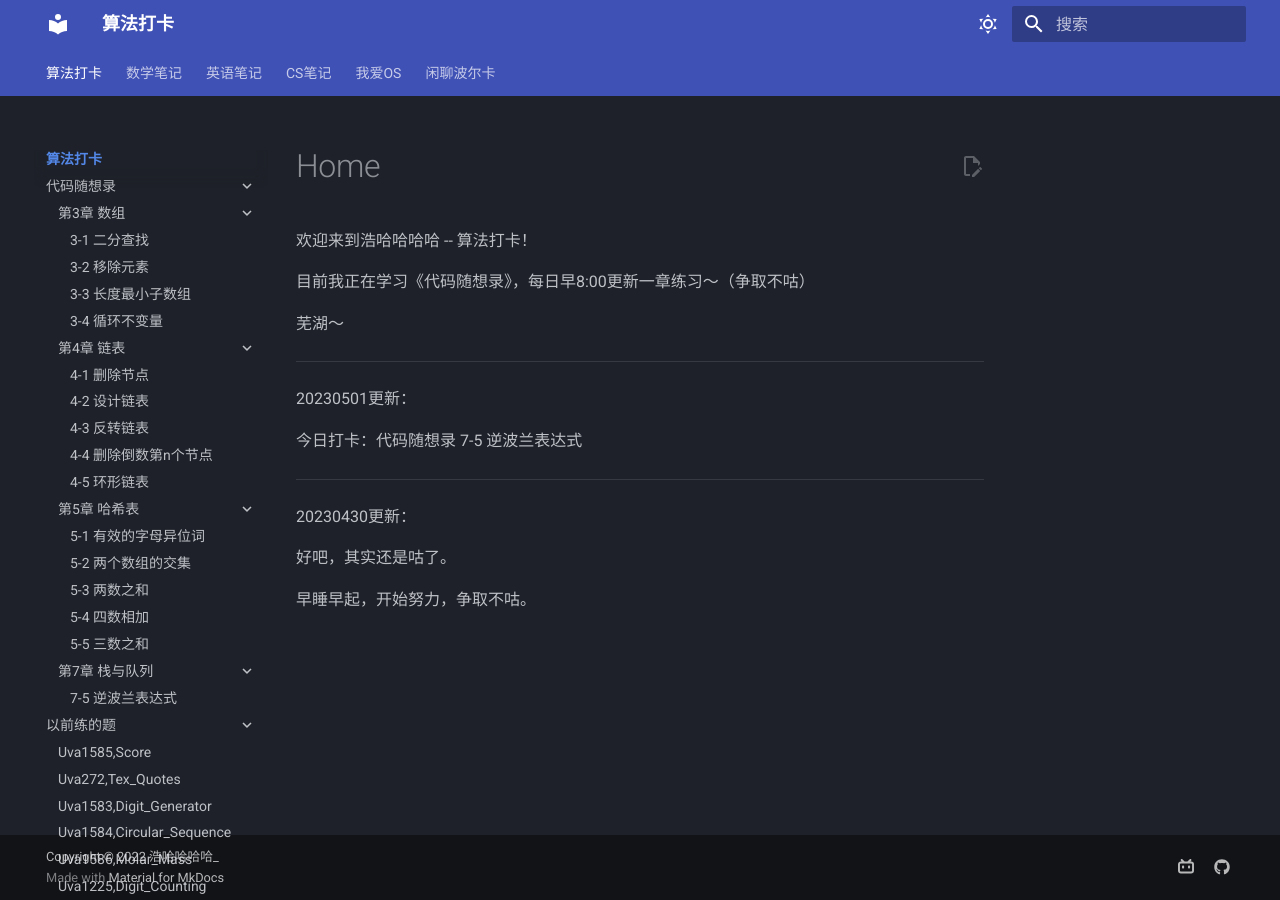
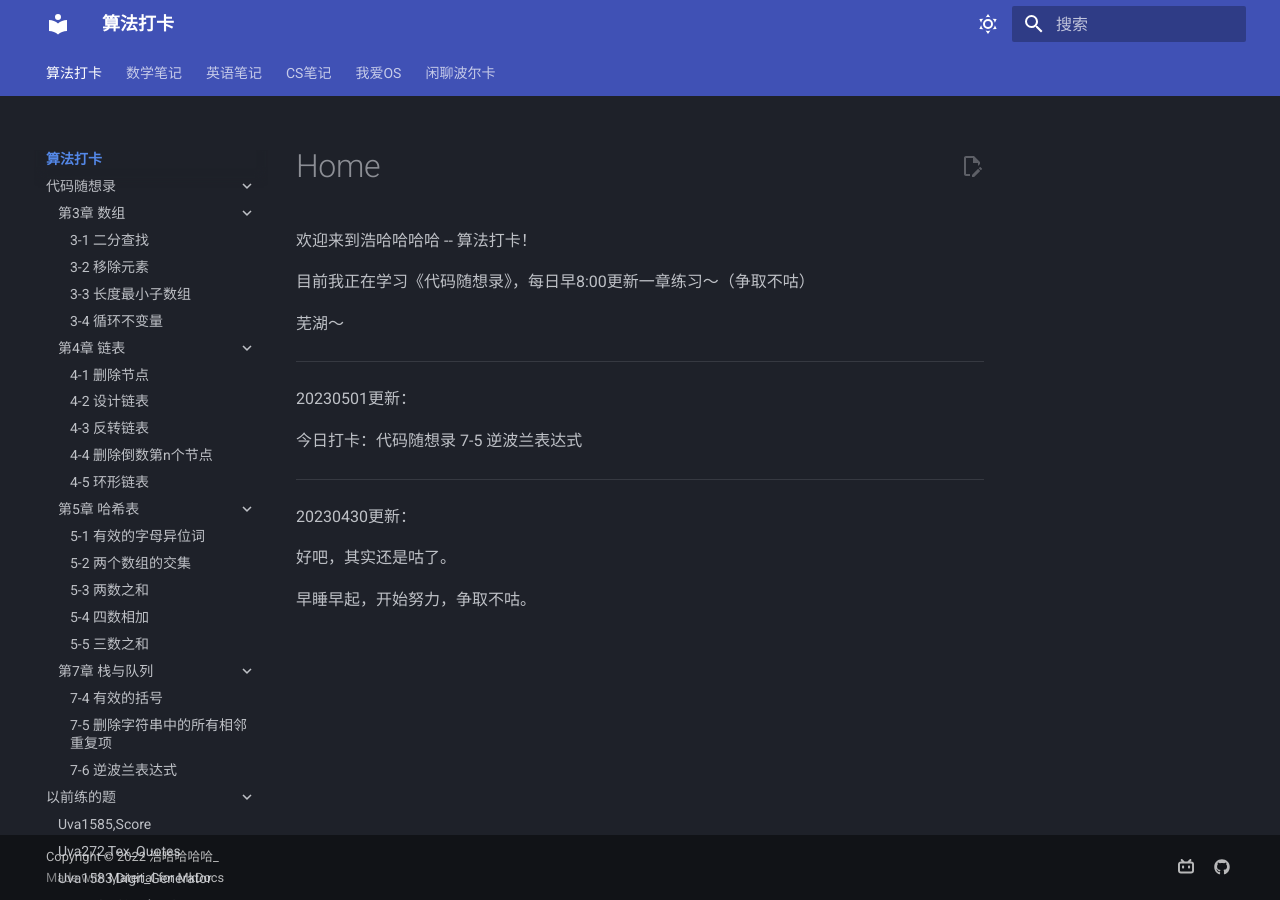
Before and after one commit to Haohahahaha/alg, an MkDocs documentation site: the page built from docs/index.md, in a window 1280 px wide. Built offline with MkDocs 1.6.1 and Material for MkDocs 9.7.7, drawn with Linux system fonts in a browser that asks for light colours.

Commit message:
2023-05-07_08:00:36 update

```diff
--- a/mkdocs.yml
+++ b/mkdocs.yml
@@ -55,7 +55,9 @@ nav:
         - 5-4 四数相加: CodeThinker/5/2022-11-23_5-4.md
         - 5-5 三数之和: CodeThinker/5/2022-11-24_5-5.md
       - 第7章 栈与队列:
-        - 7-5 逆波兰表达式: CodeThinker/7/2023-05-01_7-5.md
+        - 7-4 有效的括号: CodeThinker/7/2023-05-05_7-4.md
+        - 7-5 删除字符串中的所有相邻重复项: CodeThinker/7/2023-05-06_7-5.md
+        - 7-6 逆波兰表达式: CodeThinker/7/2023-05-01_7-6.md
     - 以前练的题:
       - Uva1585,Score: old/2021-08-03_Uva1585,Score/2021-08-03_Uva1585,Score.md
       - Uva272,Tex_Quotes: old/2021-08-04_Uva272,Tex_Quotes/2021-08-04_Uva272,Tex_Quotes.md
```
